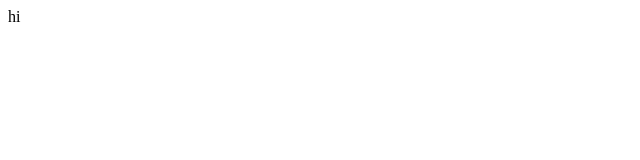
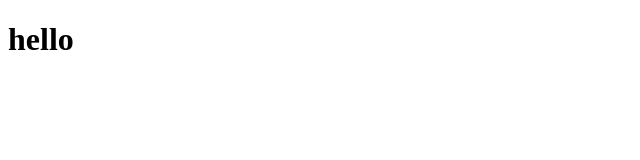
Before and after one commit to nno3onn/NextJS-Introduction, a Next.js app: page / in a window 1280 px wide. Shown: the top 160 px of the page, without its empty margins (0-640 px from the left). Built offline with nearby package versions, Linux system fonts and the light colour scheme.

Commit message:
nextjs vs reactjs

```diff
--- a/pages/about.js
+++ b/pages/about.js
@@ -1,3 +1,4 @@
 export default function Potato() {
+  // component(혹은 함수) 이름은 중요치 않음. export default가 중요함.
   return "about us";
 }
--- a/pages/index.js
+++ b/pages/index.js
@@ -1,3 +1,11 @@
 export default function Home() {
-  return "hi";
+  // 1. 모든 파일에 React를 import할 필요 없음(hooks를 사용하지 않는 이상)
+  // 2. 404 페이지를 만들 필요 없음
+  // 3. 파일 확장명을 jsx로 지을 필요 없음
+
+  return (
+    <div>
+      <h1>hello</h1>
+    </div>
+  );
 }
```
